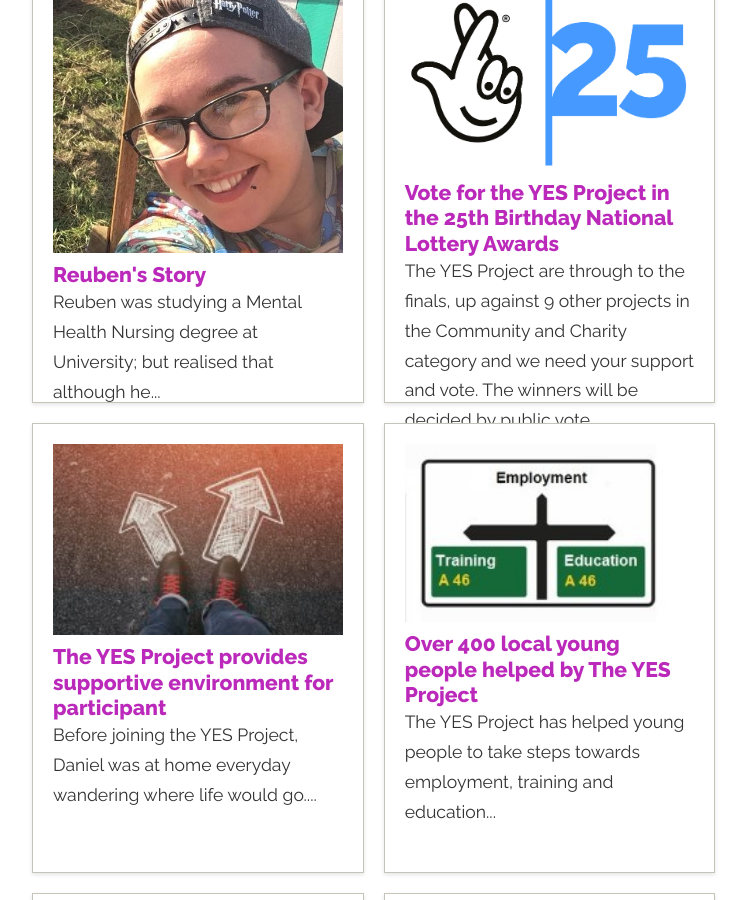
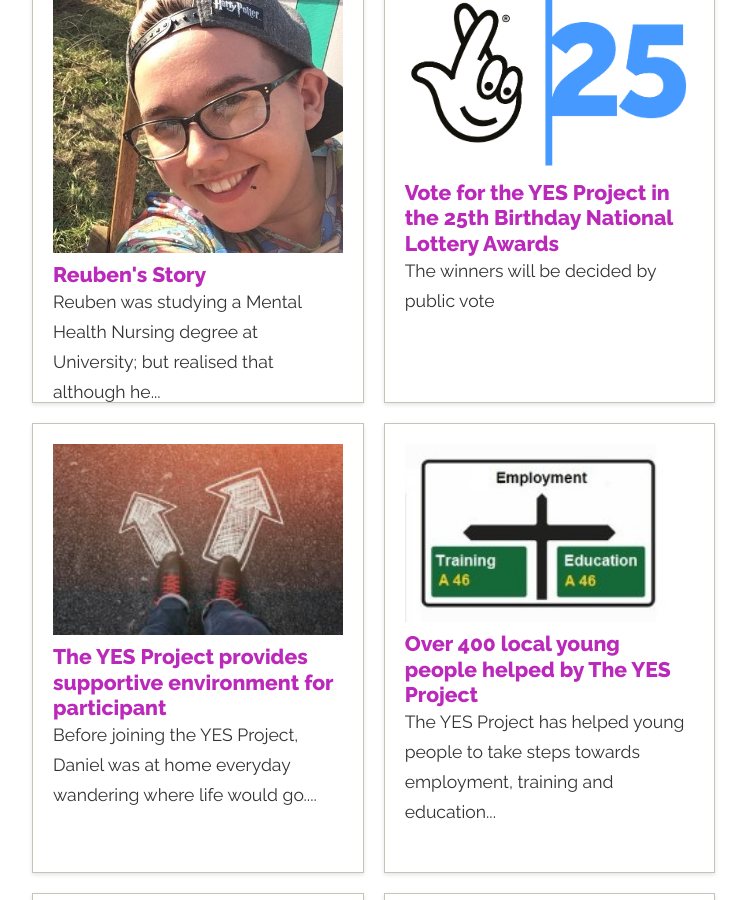
Before and after one commit to richardatval/www.yesproject.org, a Jekyll site: the page built from news/index.html, in a window 1280 px wide and 900 px high, scrolled down 318 px. Shown: the whole window, without its empty margins (84-830 px from the left). Built offline with Jekyll 4.4.1, drawn with Linux system fonts in a browser that asks for light colours; nearby versions of some CDN libraries; the list of posts is cut into pages by our own code; comment, search, counter and statistics services are not loaded.

Commit message:
Update 2019-07-22-vote-for-yes.md

```diff
--- a/_posts/2019-07-22-vote-for-yes.md
+++ b/_posts/2019-07-22-vote-for-yes.md
@@ -4,10 +4,7 @@ thumbnail-image: /img/TNL25years_regular_logo_short_rgb.png
 layout: default
 published: true
 title: Vote for the YES Project in the 25th Birthday National Lottery Awards
-summary: >-
-  The YES Project are through to the finals, up against 9 other projects in the
-  Community and Charity category and we need your support and vote. The winners
-  will be decided by public vote
+summary: The winners will be decided by public vote
 ---
 
 
```
